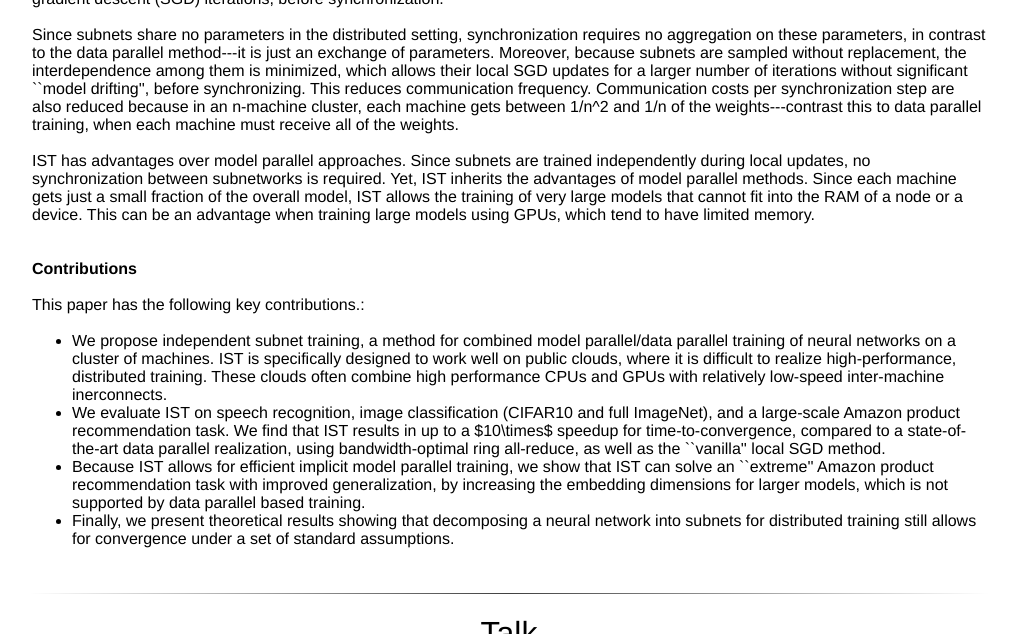
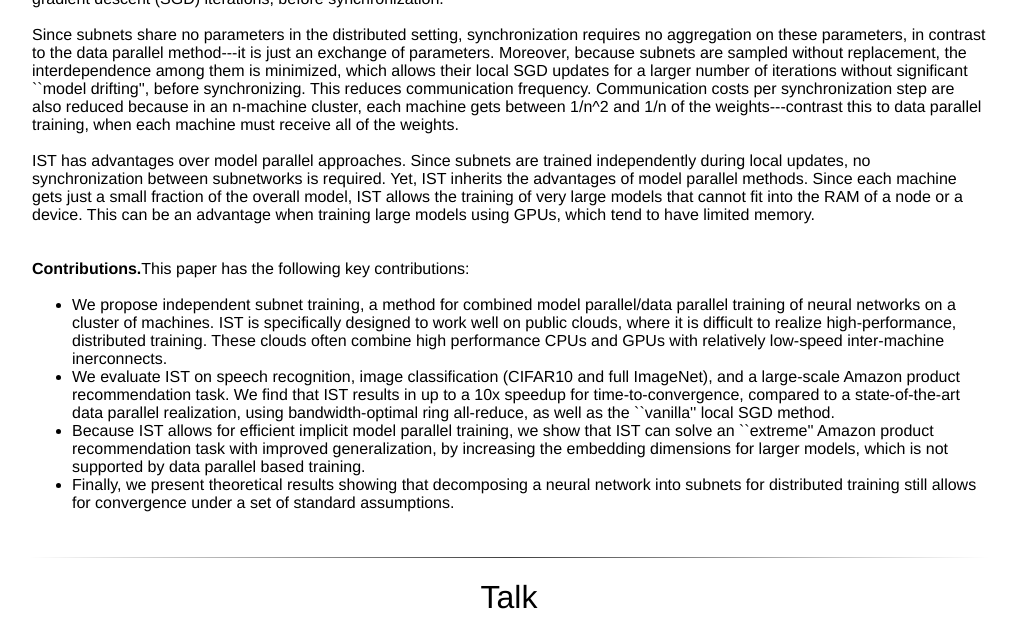
Before and after one commit to akyrillidis/ist, a Jekyll site: the page IST.html, which Jekyll copies as it is, in a window 1280 px wide and 900 px high, scrolled down 771 px, cut to the strip 0-634 px from the top of the window. Shown: the whole strip, without its empty margins (131-1148 px from the left). Built offline with Jekyll 4.4.1, drawn with Linux system fonts in a browser that asks for light colours; some web fonts are replaced.

Commit message:
Update IST.html

```diff
--- a/IST.html
+++ b/IST.html
@@ -298,13 +298,12 @@ Furthermore, IST scales to large models that cannot be learned using standard ap
 				IST has advantages over model parallel approaches.
 				Since subnets are trained independently during local updates, no synchronization between subnetworks is required.
 				Yet, IST inherits the advantages of model parallel methods. Since each machine gets just a small fraction of the overall model, IST allows the training of very large models that cannot fit into the RAM of a node or a device.
-				This can be an advantage when training large models using GPUs, which tend to have limited memory. <br> <br> <br>
+				This can be an advantage when training large models using GPUs, which tend to have limited memory. <br> <br>
 
-				<b>Contributions</b>
-				<p>This paper has the following key contributions.:</p>
+				<p><b>Contributions.</b>This paper has the following key contributions:</p>
 					<ul>
   						<li>We propose independent subnet training, a method for combined model parallel/data parallel training of neural networks on a cluster of machines. IST is specifically designed to work well on public clouds, where it is difficult to realize high-performance, distributed training.  These clouds often combine high performance CPUs and GPUs with relatively low-speed inter-machine inerconnects.</li>
-  						<li>We evaluate IST on speech recognition, image classification (CIFAR10 and full ImageNet), and a large-scale Amazon product recommendation task. We find that IST results in up to a $10\times$ speedup for time-to-convergence, compared to a state-of-the-art data parallel realization, using bandwidth-optimal ring all-reduce, as well as the ``vanilla'' local SGD method.</li>
+  						<li>We evaluate IST on speech recognition, image classification (CIFAR10 and full ImageNet), and a large-scale Amazon product recommendation task. We find that IST results in up to a 10x speedup for time-to-convergence, compared to a state-of-the-art data parallel realization, using bandwidth-optimal ring all-reduce, as well as the ``vanilla'' local SGD method.</li>
   						<li>Because IST allows for efficient implicit model parallel training, we show that IST can solve an ``extreme'' Amazon product recommendation task with improved generalization, by increasing the embedding dimensions for larger models, which is not supported by data parallel based training.</li>
 						<li>Finally, we present theoretical results showing that decomposing a neural network into subnets for distributed training still allows for convergence under a set of standard assumptions.</li>
 					</ul>
```
